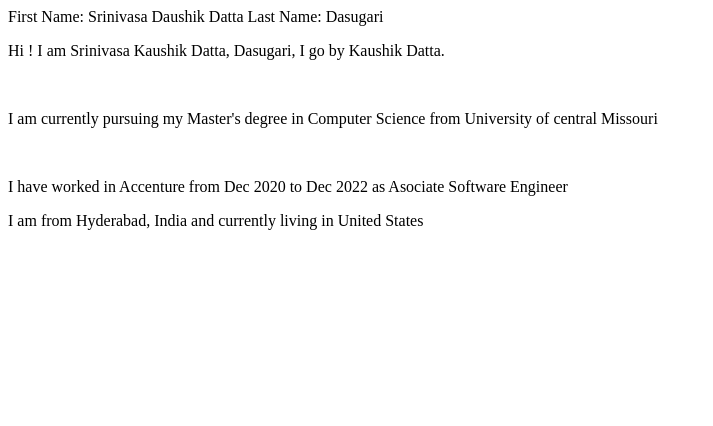
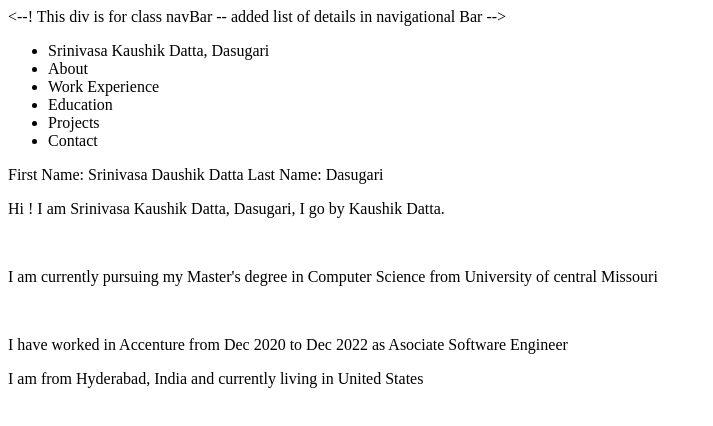
Before and after one commit to kaushikdasugari/Portfolio, a plain HTML site: page src/index.html in a window 1280 px wide. Shown: the whole page, without its empty margins (0-713 px from the left). Drawn offline with Linux system fonts and the light colour scheme.

Commit message:
added details in nav-bar

```diff
--- a/src/index.html
+++ b/src/index.html
@@ -1,12 +1,37 @@
 <!DOCTYPE html>
+<html lang="en">
+<head>
+    <meta charset="UTF-8">
+    <meta name="viewport" content="width=device-width, initial-scale=1.0">
+    <title>Kaushik Datta</title>
+</head>
+<body>
 
-<html>
-    <body>
+    <div class="navBar">
+        <--!
+            This div is for class navBar
+
+            -- added list of details in navigational Bar
+
+         -->
+        <ul>
+            <li>Srinivasa Kaushik Datta, Dasugari</li>
+            <li>About</li>
+            <li>Work Experience</li>
+            <li>Education</li>
+            <li>Projects</li>
+            <li>Contact</li>
+        </ul>
+
+
+    </div>
+
     <h>First Name: Srinivasa Daushik Datta</h>
     <h>Last Name: Dasugari</h>
     <p>Hi ! I am Srinivasa Kaushik Datta, Dasugari, I go by Kaushik Datta.</p> <br>
     <p> I am currently pursuing my Master's degree in Computer Science from University of central Missouri</p><br>
     <p>I have worked in Accenture from Dec 2020 to Dec 2022 as Asociate Software Engineer</p>
     <p>I am from Hyderabad, India and currently living in United States</p>
+
 </body>
 </html>
```
Lines whose indentation alone changed are shown as unchanged.
